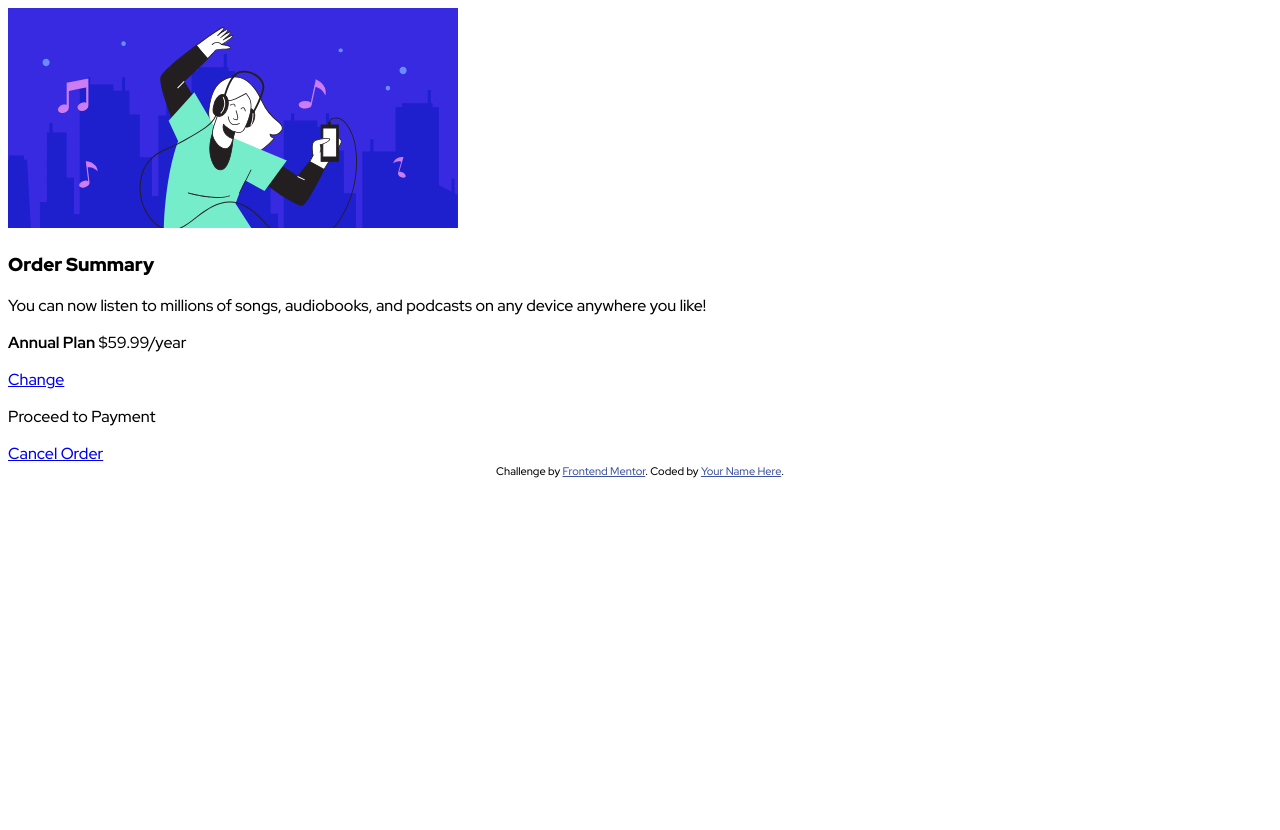
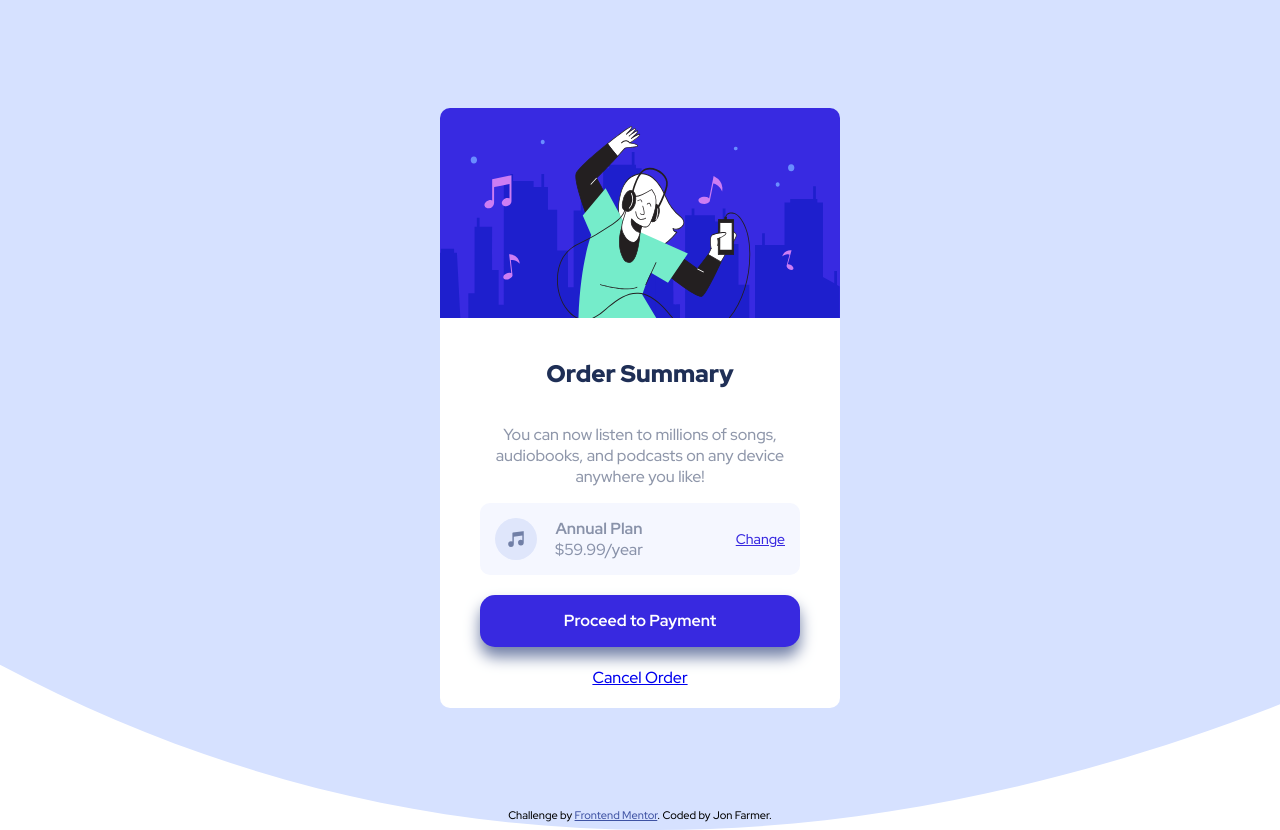
Before and after one commit to jonfarmer/order-summary-card, a plain HTML site: page index.html in a window 1280 px wide. Before the commit the page ends 800 px from the top, so only its background shows below. Drawn offline with Linux system fonts and the light colour scheme.

Commit message:
First pass at CSS, restructured some HTML containers

```diff
--- a/index.html
+++ b/index.html
@@ -20,26 +20,31 @@
   <div class="container">
     <div class="card">
       <img src="images/illustration-hero.svg" alt="an illustration of someone enjoying music">
+      <div class="card-bottom">
         <div class="content">
-        <h3>Order Summary</h3>
+          <h2>Order Summary</h2>
           <p>You can now listen to millions of songs, audiobooks, and podcasts on any
             device anywhere you like!</p>
           <div class="plan-selection">
-          <p><strong>Annual Plan </strong>$59.99/year</p>
+            <div class="plan-details">
+              <p><strong>Annual Plan </strong></p>
+              <p>$59.99/year</p>
+            </div>
             <a href="#">Change</a>
           </div>
-        <div class="payment">
-          <p>Proceed to Payment</p>
-        </div>
+          <button class="payment" type="submit">
+            Proceed to Payment
+          </button>
           <div class="cancel">
             <a href="#">Cancel Order</a>
           </div>
         </div>
       </div>
     </div>
+  </div>
   <div class="attribution">
     Challenge by <a href="https://www.frontendmentor.io?ref=challenge" target="_blank">Frontend Mentor</a>.
-    Coded by <a href="#">Your Name Here</a>.
+    Coded by Jon Farmer</a>.
   </div>
 </body>
 </html>
--- a/style.css
+++ b/style.css
@@ -6,6 +6,9 @@
 /*1. Global*/
 body {
     font-family: 'Red Hat Display', sans-serif;
+    background-image: url(images/pattern-background-desktop.svg);
+    background-repeat: no-repeat;
+    background-size: cover;
 }
 
 
@@ -15,19 +18,129 @@ body {
 
 p {
     font-weight: 500;
+    font-size: 16px;
+    opacity: .5;
+    color: hsl(223, 47%, 23%);
 }
 
-h3 {
+h2 {
     font-weight: 900;
+    color: hsl(223, 47%, 23%);
 }
 
 
 
 /*3. Categories*/
 
+.container {
+    display: flex;
+    justify-content: center;
+    align-items: center;
+    height: 100vh;
+}
+
+.card {
+    display: flex;
+    height: 600px;
+    width: 400px;
+    border-radius: 10px;
+    overflow: hidden;
+    flex-direction: column;
+}
 
 
+.card img {
+    width: 100%;
+    height: 35%;
+}
+
+.card-bottom {
+    display: flex;
+    flex-direction: column;
+    box-sizing: border-box;
+    justify-content: center;
+    align-items: center;
+    width: 100%;
+    height: 65%;
+    text-align: center;
+    background-color: white;
+}
+
+.content {
+    display: flex;
+    flex-direction: column;
+    width: 80%;
+    height: 100%;
+    padding: 30px;
+
+}
+
+.plan-selection {
+    display: flex;
+    border-radius: 10px;
+    background-color: hsl(225, 100%, 98%);
+    justify-content: space-between;
+    background-position: left;
+    align-items: center;
+    padding: 15px;
 
 
+}
+
+.plan-details {
+    display: flex;
+    flex-direction: column;
+    background-image: url(images/icon-music.svg);
+    background-repeat: no-repeat;
+    background-size: contain;
+    padding-left: 60px;
+    overflow: visible;
+}
+
+.plan-details strong {
+    opacity: 1;
+}
+
+.plan-details p {
+    margin: 0px;
+}
+
+.plan-selection a {
+    color: hsl(245, 75%, 52%);
+    font-size: 14px;
+    font-weight: 500;
+}
+
+.payment {
+    background-color: hsl(245, 75%, 52%);
+    box-shadow: 0px 10px 15px hsl(224, 23%, 55%);
+    border-radius: 15px;
+    width: 100%;
+    color: white;
+    padding: 10px 0px;
+    line-height: 2;
+    font-family: 'Red Hat Display', sans-serif;
+    font-weight: 700;
+    margin: 20px 0px;
+}
+
+button {
+    all: unset;
+    cursor: pointer;
+}
+
+button:active {
+    background-color: hsl(224, 23%, 55%)
+}
 
 /*4. Functional*/
+/*Pale blue*/
+color: hsl(225, 100%, 94%);
+/*Bright blue*/
+color: hsl(245, 75%, 52%);
+
+### Neutral
+
+- Very pale blue: hsl(225, 100%, 98%)
+- Desaturated blue: hsl(224, 23%, 55%)
+- Dark blue: hsl(223, 47%, 23%)
```
Lines whose indentation alone changed are shown as unchanged.
